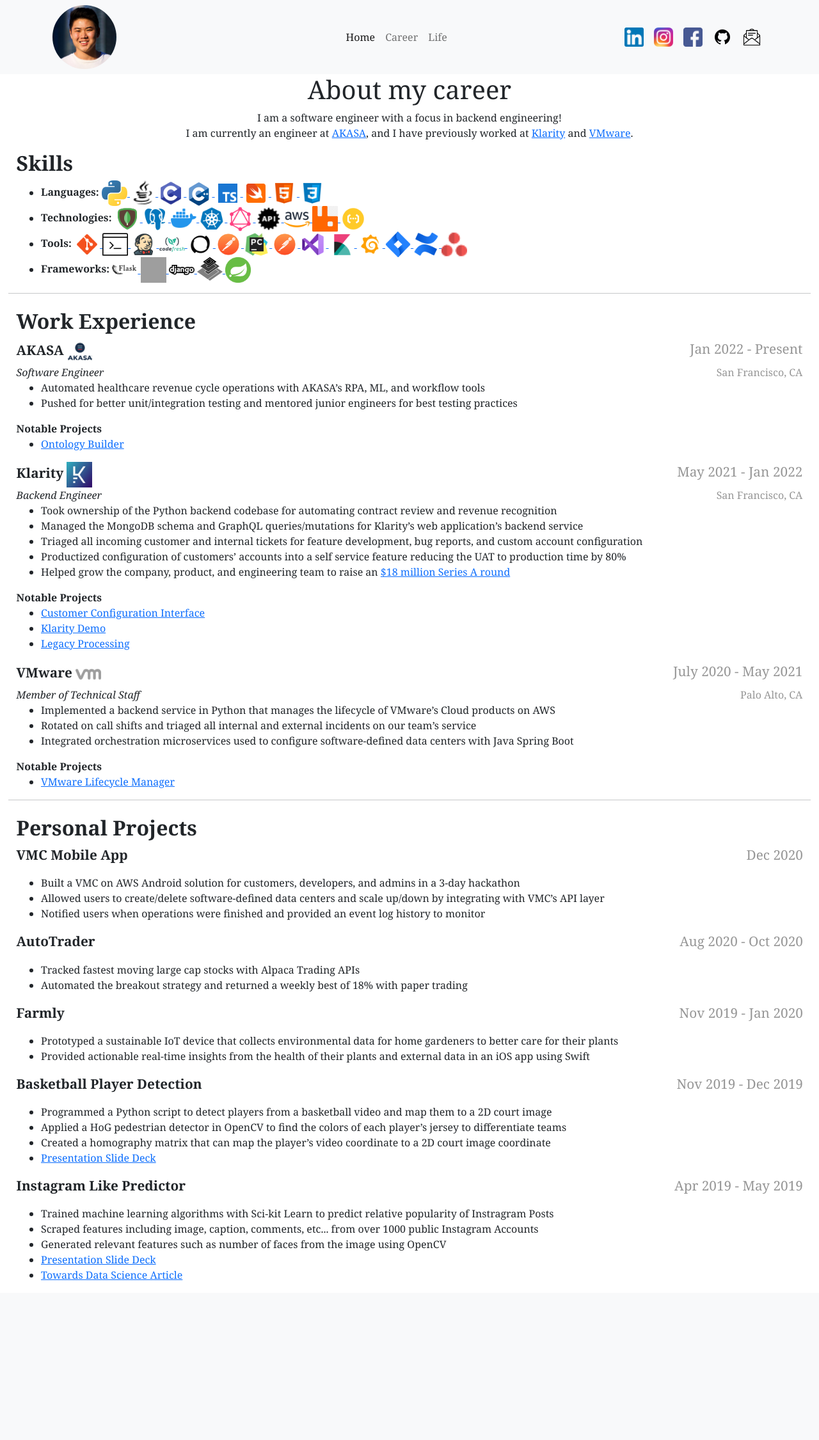
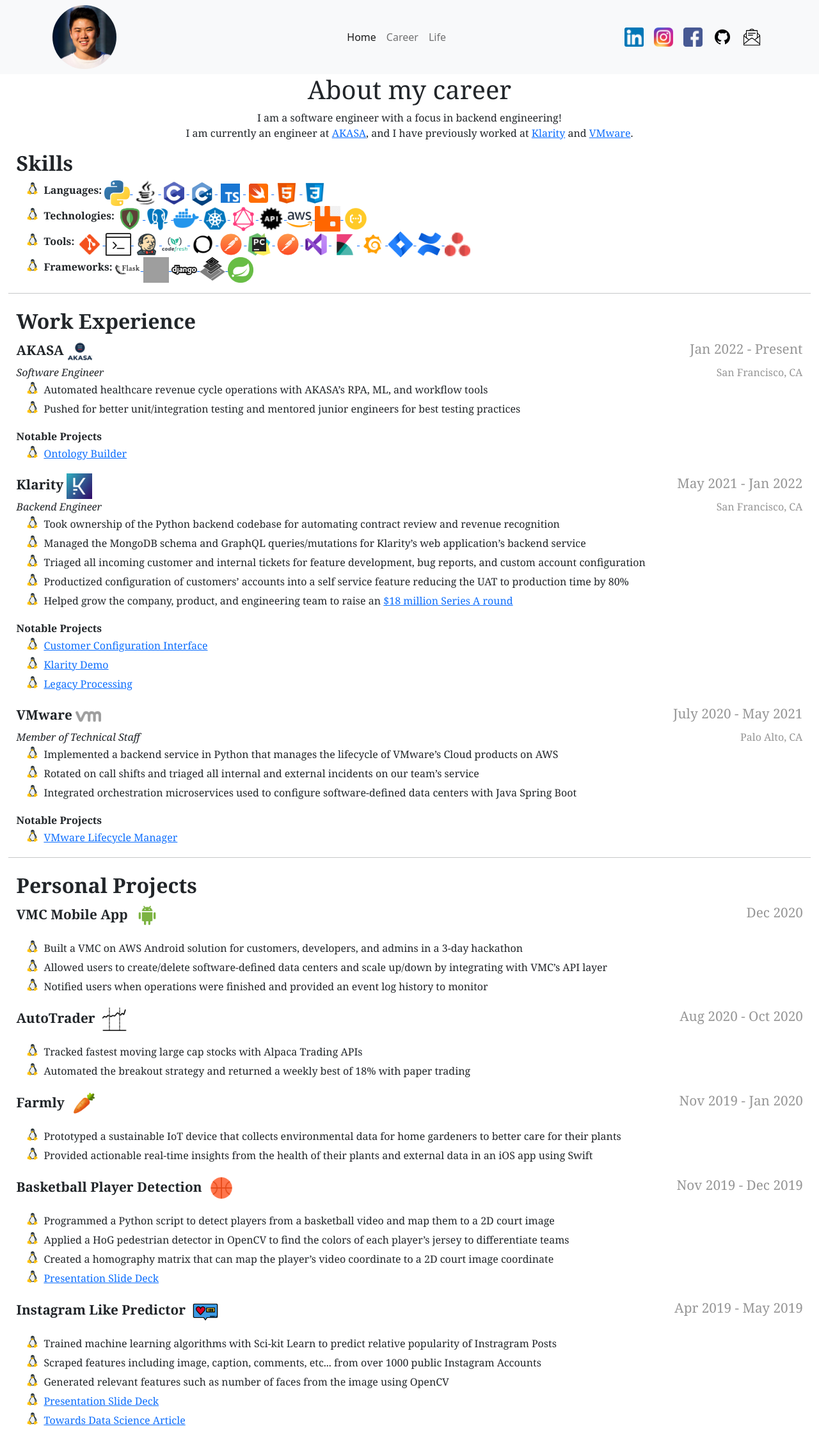
Before and after one commit to simonxie1998/personal-website, a Django app: page /career/ in a window 1280 px wide. Shown: the whole page at 64% size. Before the commit the page ends 2001 px from the top, so only its background shows below. Run offline with Django 4.2, Linux system fonts and the light colour scheme; grey boxes are pictures that could not be loaded.

Commit message:
add icons

```diff
--- a/home/static/home/css/style.css
+++ b/home/static/home/css/style.css
@@ -12,10 +12,6 @@ h3,
     font-family: Georgia, 'Times New Roman', Times, serif;
 }
 
-li {
-    font-family: Georgia, 'Times New Roman', Times, serif;
-}
-
 .resume-header {
     text-align: "left";
     font-family: Georgia, 'Times New Roman', Times, serif;
@@ -24,13 +20,23 @@ li {
 
 .bullet-points {
     text-align: "left";
-    padding-left: 5%;
+    padding-left: 3%;
     font-family: Georgia, 'Times New Roman', Times, serif;
+}
+
+.bullet-points li {
+    background: url('../images/linux.png');
+    background-repeat: no-repeat;
+    font-family: Georgia, 'Times New Roman', Times, serif;
+    line-height: 30px;
+    list-style: none;
+    padding-left: 30px;
 }
 
 .skill-icon {
     width: 40px;
     height: 40px;
+    vertical-align: top;
 }
 
 .experience-detail,
--- a/home/templates/home/career.html
+++ b/home/templates/home/career.html
@@ -223,8 +223,10 @@
 <hr><br>
 
 <h2 class="resume-header"><strong>Personal Projects</strong></h2>
-<p class="experience-detail" style="font-size:130%;"><strong>VMC Mobile App</strong><span class="point-date">Dec
-        2020</span></p>
+<p class="experience-detail" style="font-size:130%;"><strong>VMC Mobile App</strong>
+    <a><img src="{% static 'home/images/android.png'%}" , style="height: 40px; width: 40px; margin-left: 5px"></a><span class="point-date">Dec
+        2020</span>
+</p>
 <ul class="bullet-points">
     <li>Built a VMC on AWS Android solution for customers, developers, and admins in a 3-day hackathon</li>
     <li>Allowed users to create/delete software-defined data centers and scale up/down by integrating with VMC’s API layer
@@ -232,13 +234,16 @@
     <li>Notified users when operations were finished and provided an event log history to monitor
     </li>
 </ul>
-<p class="experience-detail" style="font-size:130%;"><strong>AutoTrader</strong><span class="point-date">Aug 2020 - Oct
-        2020</span></p>
+<p class="experience-detail" style="font-size:130%;"><strong>AutoTrader</strong>
+    <a><img src="{% static 'home/images/stocks.png'%}" , style="height: 40px; width: 40px; margin-left: 5px"></a><span class="point-date">Aug 2020 - Oct
+        2020</span>
+</p>
 <ul class="bullet-points">
     <li>Tracked fastest moving large cap stocks with Alpaca Trading APIs</li>
     <li>Automated the breakout strategy and returned a weekly best of 18% with paper trading</li>
 </ul>
-<p class="experience-detail" style="font-size:130%;"><strong>Farmly</strong><span class="point-date">Nov 2019 - Jan
+<p class="experience-detail" style="font-size:130%;"><strong>Farmly</strong>
+    <a><img src="{% static 'home/images/carrot.png'%}" , style="height: 40px; width: 40px; margin-left: 5px"></a><span class="point-date">Nov 2019 - Jan
         2020</span></2>
     <ul class="bullet-points">
         <li>Prototyped a sustainable IoT device that collects environmental data for home gardeners to better care for their plants
@@ -246,7 +251,9 @@
         <li>Provided actionable real-time insights from the health of their plants and external data in an iOS app using Swift
         </li>
     </ul>
-    <p class="experience-detail" style="font-size:130%;"><strong>Basketball Player Detection</strong><span class="point-date">Nov 2019 - Dec 2019</span></p>
+    <p class="experience-detail" style="font-size:130%;"><strong>Basketball Player Detection</strong>
+        <a><img src="{% static 'home/images/basketball.png'%}" , style="height: 40px; width: 40px; margin-left: 5px"></a><span class="point-date">Nov 2019 - Dec 2019</span>
+    </p>
     <ul class="bullet-points">
         <li>Programmed a Python script to detect players from a basketball video and map them to a 2D court image</li>
         <li>Applied a HoG pedestrian detector in OpenCV to find the colors of each player’s jersey to differentiate teams
@@ -256,7 +263,9 @@
         <li><a href="https://docs.google.com/presentation/d/1dc8aUTTygWQMG8GWU7UXa6b_gT4wlaraDZnDpnYA47M/edit#slide=id.p" target="_blank">Presentation
             Slide Deck</a></li>
     </ul>
-    <p class="experience-detail" style="font-size:130%;"><strong>Instagram Like Predictor</strong><span class="point-date">Apr 2019 - May 2019</span></p>
+    <p class="experience-detail" style="font-size:130%;"><strong>Instagram Like Predictor</strong>
+        <a><img src="{% static 'home/images/like.png'%}" , style="height: 40px; width: 40px; margin-left: 5px"></a><span class="point-date">Apr 2019 - May 2019</span>
+    </p>
     <ul class="bullet-points">
         <li>Trained machine learning algorithms with Sci-kit Learn to predict relative popularity of Instragram Posts</li>
         <li>Scraped features including image, caption, comments, etc... from over 1000 public Instagram Accounts
```
Also changed, not shown: home/static/home/images/android.png (added), home/static/home/images/basketball.png (added), home/static/home/images/carrot.png (added), home/static/home/images/like.png (added), home/static/home/images/linux.png (added), home/static/home/images/stocks.png (added), 2 other files.
